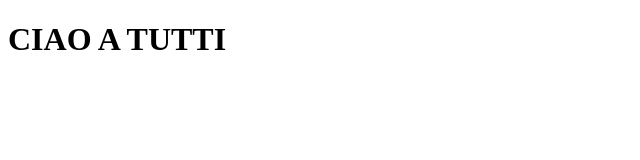
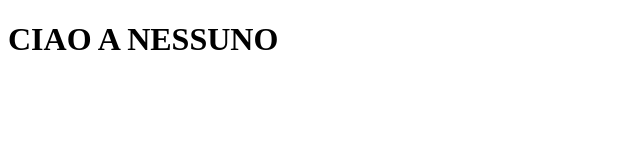
Before and after one commit to scialuppa2/fabriziodalessandrocvfs0623S2L1, a plain HTML site: page index.html in a window 1280 px wide. Shown: the whole page, without its empty margins (0-640 px from the left). Drawn offline with Linux system fonts and the light colour scheme.

Commit message:
cambio titolo

```diff
--- a/index.html
+++ b/index.html
@@ -6,6 +6,6 @@
     <title>Document</title>
 </head>
 <body>
-    <h1>CIAO A TUTTI</h1>
+    <h1>CIAO A NESSUNO</h1>
 </body>
 </html>
```
